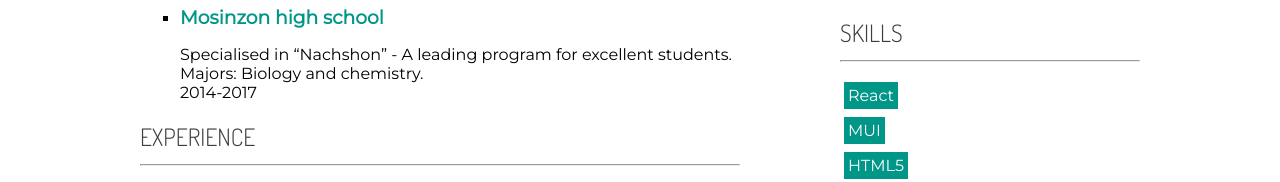
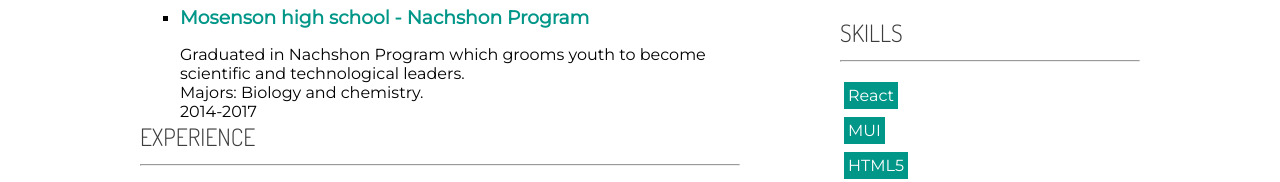
Before and after one commit to Hiladolev/resume, a plain HTML site: page index.html in a window 1280 px wide. Shown: the part 565-747 px from the top of the page. Drawn offline with Linux system fonts and the light colour scheme.

Commit message:
high school education content

```diff
--- a/index.html
+++ b/index.html
@@ -111,10 +111,10 @@
                         </p>
                     </li>
                     <li>
-                        <h3>Mosinzon high school</h3>
+                        <h3>Mosenson high school - Nachshon Program</h3>
                         <p>
-                            Specialised in “Nachshon” - A leading program for excellent
-                            students.<br />
+                            Graduated in Nachshon Program which grooms youth to become scientific and technological
+                            leaders.<br />
                             Majors: Biology and chemistry.<br />
                             2014-2017
                         </p>
```
